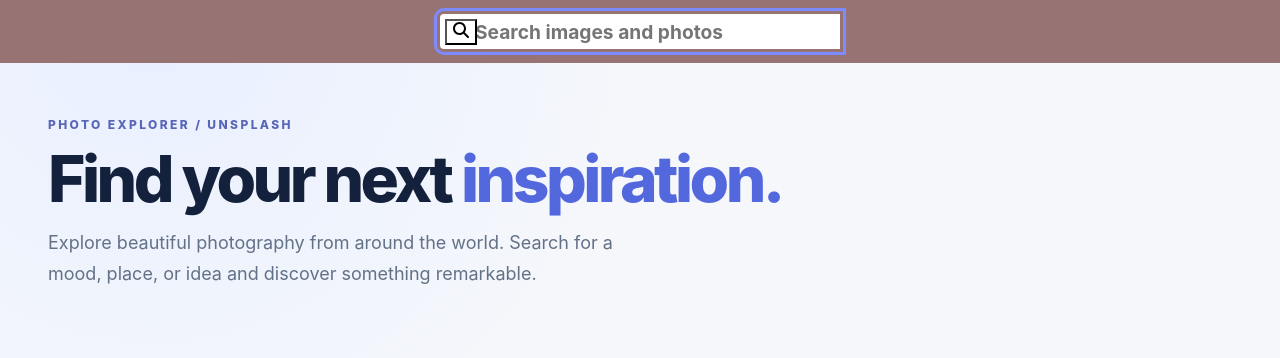
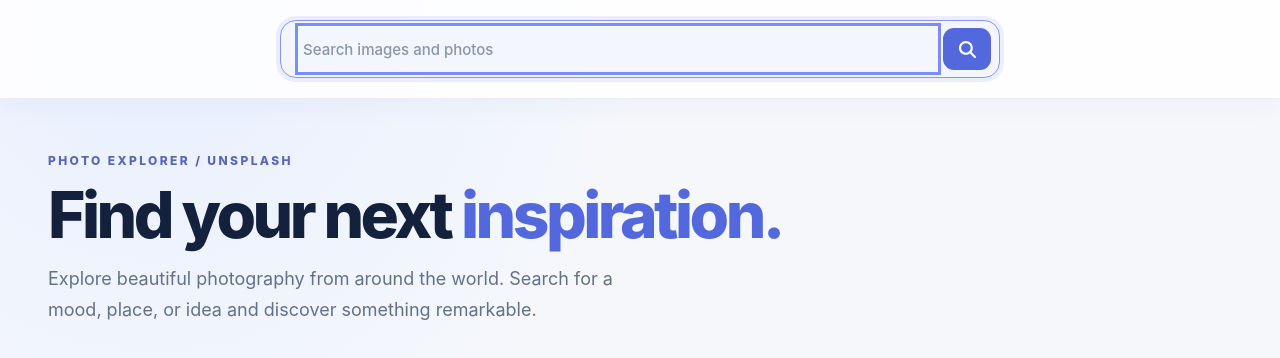
Before and after one commit to MariiaOtset/goit-typescript-hw-02, a React (Vite) app: page / in a window 1280 px wide. Shown: the top 358 px of the page. Built offline with nearby package versions, Linux system fonts and the light colour scheme.

Commit message:
Polish image explorer visual design without changing search behavior

```diff
--- a/src/components/SearchBar/SearchBar.module.css
+++ b/src/components/SearchBar/SearchBar.module.css
@@ -1,35 +1 @@
-.searchWrapper {
-  height: 63px;
-  background-color: #987373;
-  min-width: 100vw;
-  display: flex;
-  justify-content: center;
-  align-items: center;
-}
-
-.searchForm {
-  display: flex;
-}
-
-.inputWrapper {
-  position: relative;
-  display: flex;
-  align-items: center;
-}
-
-.searchInput {
-  height: 35px;
-  width: 400px;
-  padding-left: 35px;
-  border: none;
-  border-radius: 4px 0 0 4px;
-  font-weight: bolder;
-  font-size: larger;
-  color: black;
-}
-
-.searchBtn {
-  background-color: transparent;
-  position: absolute;
-  left: 5px;
-}
+.searchWrapper{width:100%;background:rgba(255,255,255,.88);border-bottom:1px solid #e7ecf5;display:flex;justify-content:center;padding:20px 24px;position:relative;z-index:2;box-shadow:0 7px 25px rgba(40,60,120,.035)}.searchForm{width:100%;max-width:720px}.inputWrapper{display:flex;align-items:center;gap:8px;padding:7px 8px 7px 20px;background:#f3f6fc;border:1px solid #dfe6f4;border-radius:16px;transition:border-color .2s,box-shadow .2s}.inputWrapper:focus-within{border-color:#8596f4;box-shadow:0 0 0 4px rgba(90,113,230,.11)}.searchInput{width:100%;min-width:0;height:40px;flex:1;border:0;outline:0;background:transparent;color:#172437;font-size:15px;font-weight:500}.searchInput::placeholder{color:#8895aa}.searchBtn{order:2;flex-shrink:0;display:flex;align-items:center;justify-content:center;width:48px;height:42px;background:#5368dc;color:#fff;border:0;border-radius:11px;transition:background .2s,transform .2s}.searchBtn:hover{background:#3d52c2;transform:translateY(-1px)}.searchIcon{width:17px;height:17px}@media(max-width:600px){.searchWrapper{padding:14px 18px}.inputWrapper{padding-left:12px}.searchBtn{width:44px}}
```
